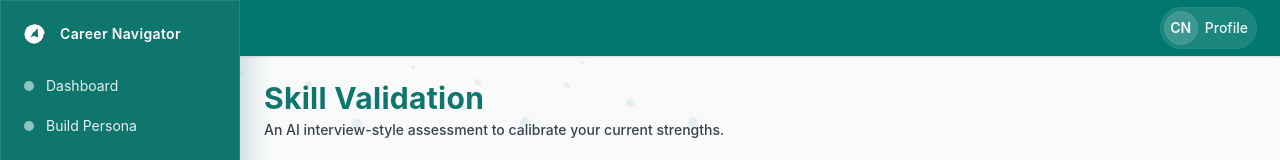
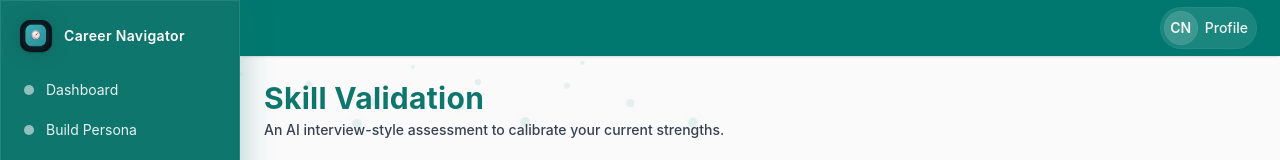
Before and after one commit to kavia-common/career-nav-22736, a Next.js app: page /skill-validation in a window 1280 px wide. Shown: the top 160 px of the page. Built offline with nearby package versions, Linux system fonts and the light colour scheme.

Commit message:
Checkpoint 70 - cm85e0f10d

```diff
--- a/src/components/layout/SidebarNavigation.tsx
+++ b/src/components/layout/SidebarNavigation.tsx
@@ -111,14 +111,16 @@ export function SidebarNavigation({ items, isOpen, onClose }: SidebarNavigationP
             <div className="min-w-0">
               <div className="flex items-center gap-3">
                 <Image
-                  src="/assets/logo_mark_white.svg"
-                  alt=""
-                  aria-hidden="true"
-                  width={28}
-                  height={28}
-                  className="block h-[28px] w-[28px] flex-none"
-                  // Slight drop shadow helps keep the mark visible if the teal varies.
-                  style={{ filter: "drop-shadow(0 1px 1px rgba(0,0,0,0.18))" }}
+                  src="/assets/sidebar-logo.png"
+                  alt="Career Navigator"
+                  width={40}
+                  height={40}
+                  className="block h-[32px] w-[32px] flex-none rounded-[10px]"
+                  // Improve perceived contrast/sharpness on teal background while staying subtle.
+                  style={{
+                    filter:
+                      "drop-shadow(0 1px 1px rgba(0,0,0,0.22)) drop-shadow(0 0 10px rgba(0,0,0,0.12))",
+                  }}
                   priority
                 />
                 <p className="truncate text-sm font-semibold tracking-wide text-white">
```
Also changed, not shown: .knowledge/.knowledge.json, .knowledge/src_components_layout_SidebarNavigation.tsx.json, public/assets/sidebar-logo.README.txt (added), public/assets/sidebar-logo.png (added).
